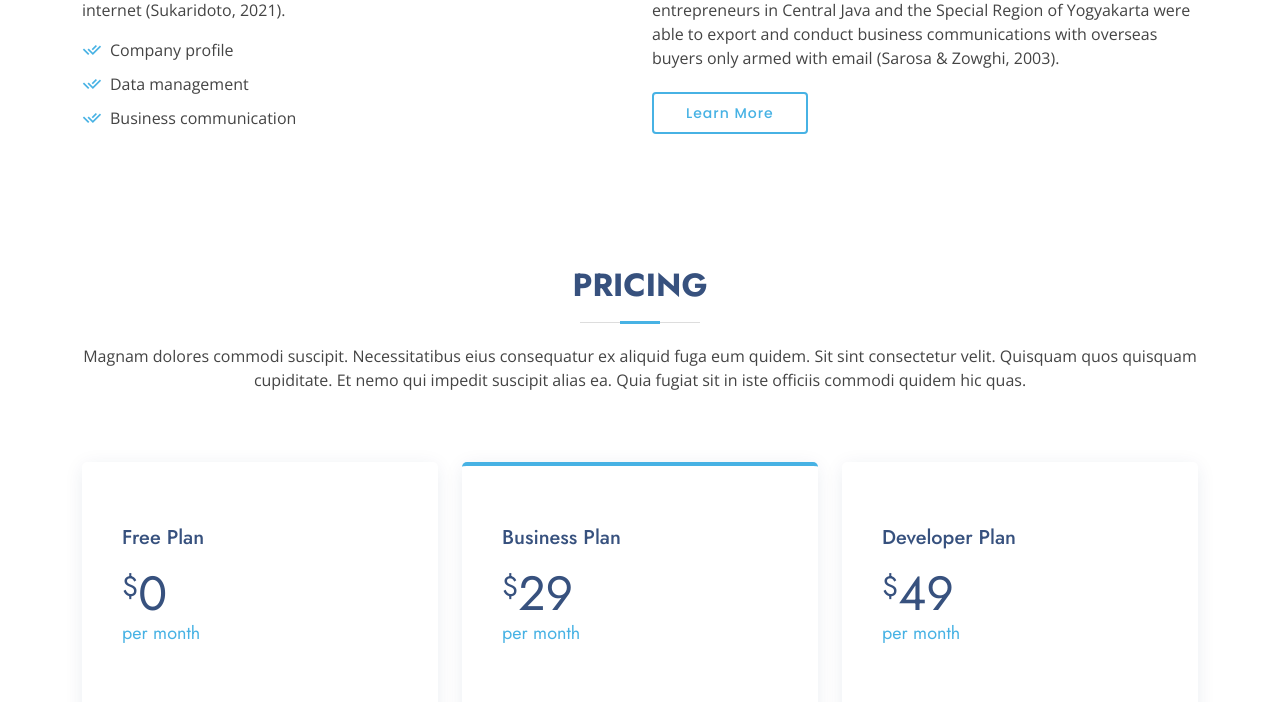
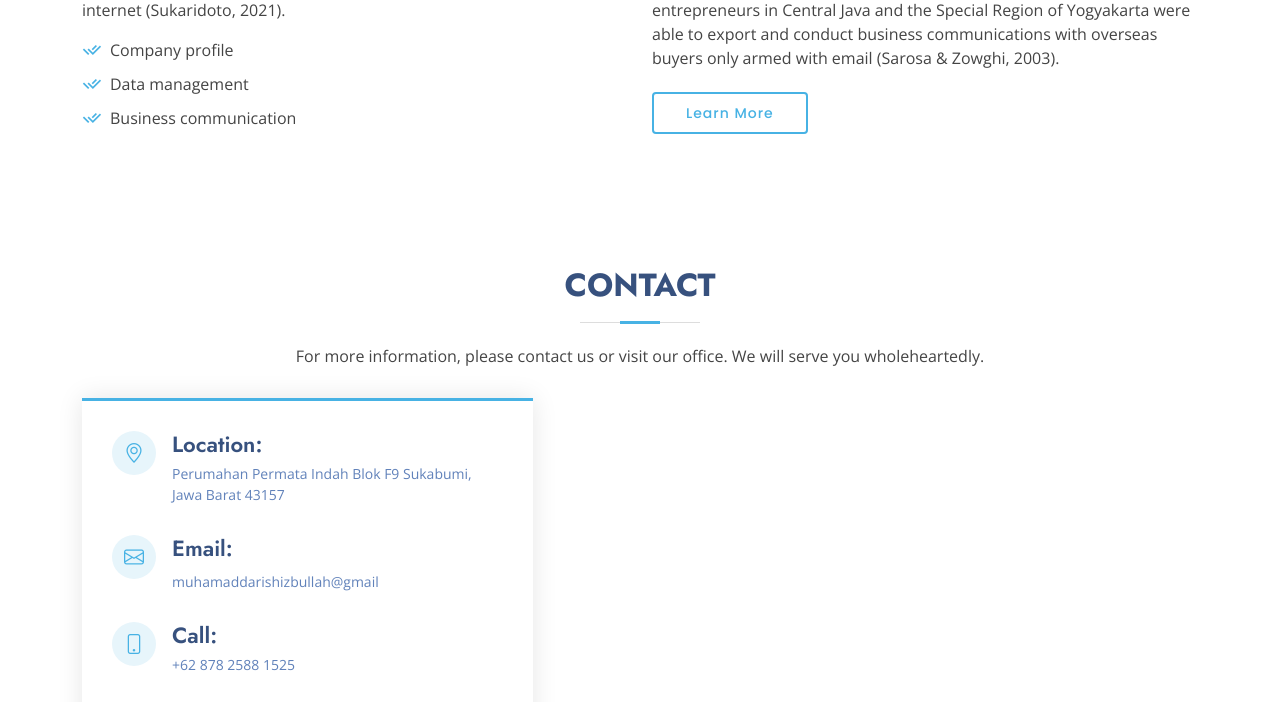
Before and after one commit to mdarishizbullah/profile, a PHP site: page / in a window 1280 px wide. Shown: the part 1035-1737 px from the top of the page. Run offline with PHP 8.4, Linux system fonts and the light colour scheme.

Commit message:
none bukan hide

```diff
--- a/index.php
+++ b/index.php
@@ -537,7 +537,7 @@
     </section><!-- End Team Section -->
 
     <!-- ======= Pricing Section ======= -->
-    <section id="pricing" class="pricing" style="display: hide;">
+    <section id="pricing" class="pricing" style="display: none;">
       <div class="container" data-aos="fade-up">
 
         <div class="section-title">
@@ -695,8 +695,8 @@
 
           </div>
 
-          <div class="col-lg-7 mt-5 mt-lg-0 d-flex align-items-stretch" style="display: hide;">
-            <form action="forms/contact.php" method="post" role="form" class="php-email-form" style="display: hide;">
+          <div class="col-lg-7 mt-5 mt-lg-0 d-flex align-items-stretch" style="display: none;">
+            <form action="forms/contact.php" method="post" role="form" class="php-email-form" style="display: none;">
               <div class="row">
                 <div class="form-group col-md-6">
                   <label for="name">Your Name</label>
```
